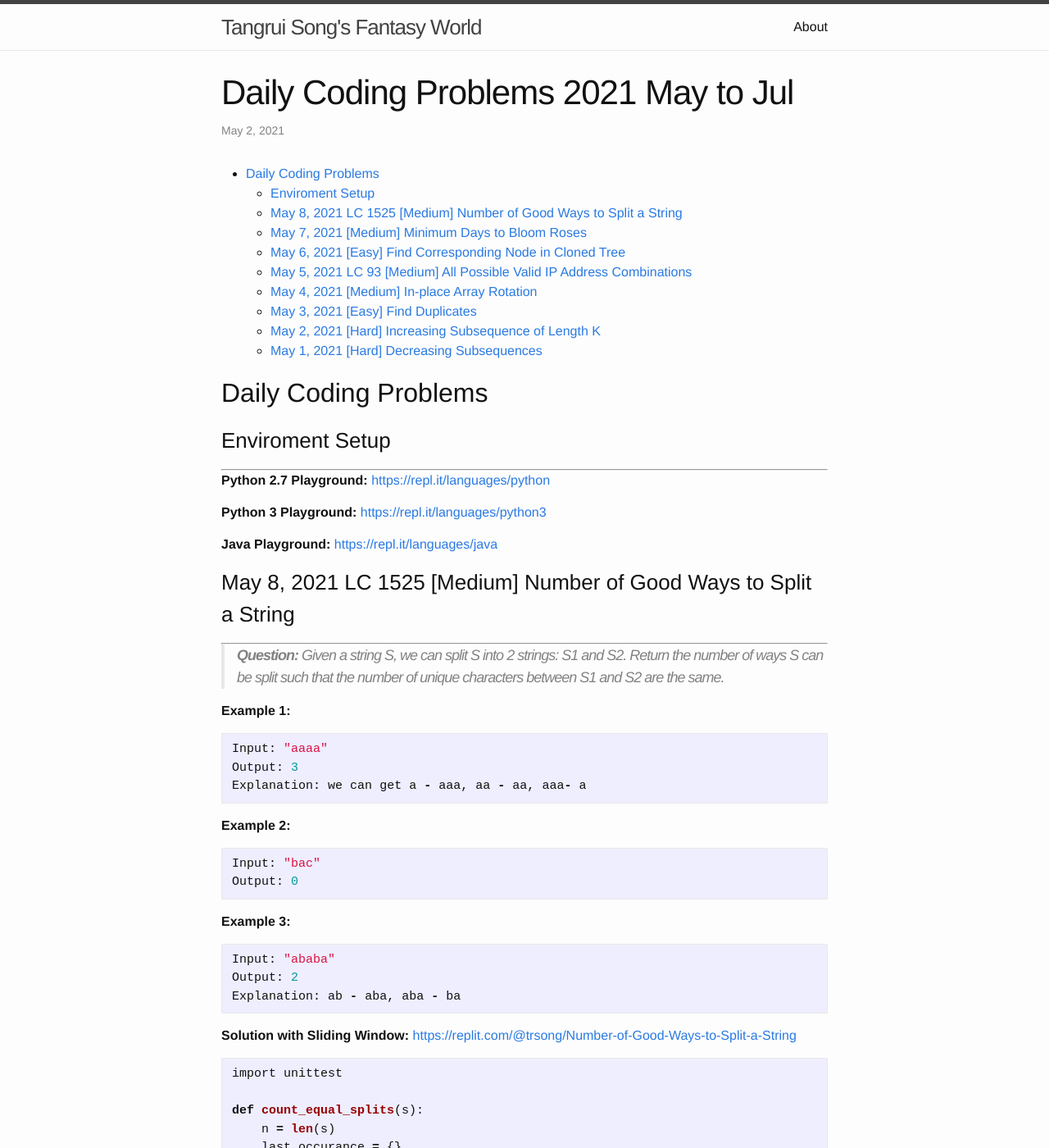
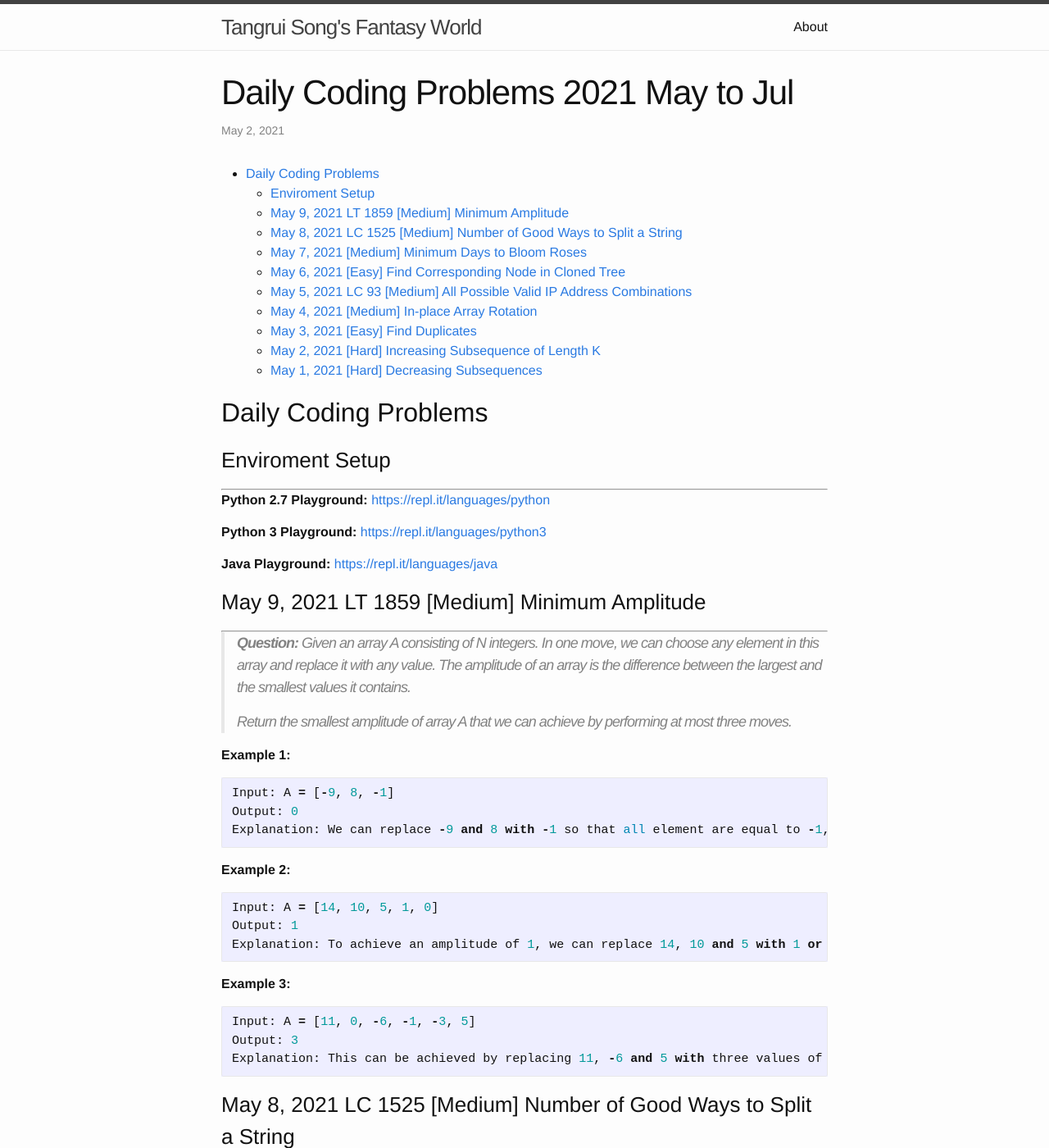
Before and after one commit to trsong/trsong.github.io, a Jekyll site: the page built from _posts/2021-05-01-DailyQuestionsMay.md, in a window 1280 px wide and 1400 px high. Shown: the whole window at 82% size. Built offline with Jekyll 4.4.1, drawn with Linux system fonts in a browser that asks for light colours.

Commit message:
Add May 9 question.

````diff
--- a/_posts/2021-05-01-DailyQuestionsMay.md
+++ b/_posts/2021-05-01-DailyQuestionsMay.md
@@ -17,6 +17,34 @@ categories: Python/Java
 **Python 3 Playground:** [https://repl.it/languages/python3](https://repl.it/languages/python3)
 
 **Java Playground:** [https://repl.it/languages/java](https://repl.it/languages/java)
+
+
+### May 9, 2021 LT 1859 \[Medium\] Minimum Amplitude
+---
+> **Question:** Given an array A consisting of N integers. In one move, we can choose any element in this array and replace it with any value. The amplitude of an array is the difference between the largest and the smallest values it contains.
+>
+> Return the smallest amplitude of array A that we can achieve by performing at most three moves.
+
+**Example 1:**
+```py
+Input: A = [-9, 8, -1]
+Output: 0
+Explanation: We can replace -9 and 8 with -1 so that all element are equal to -1, and then the amplitude is 0
+```
+
+**Example 2:**
+```py
+Input: A = [14, 10, 5, 1, 0]
+Output: 1
+Explanation: To achieve an amplitude of 1, we can replace 14, 10 and 5 with 1 or 0.
+```
+
+**Example 3:**
+```py
+Input: A = [11, 0, -6, -1, -3, 5]
+Output: 3
+Explanation: This can be achieved by replacing 11, -6 and 5 with three values of -2.
+```
 
 
 ### May 8, 2021 LC 1525 \[Medium\] Number of Good Ways to Split a String
````
